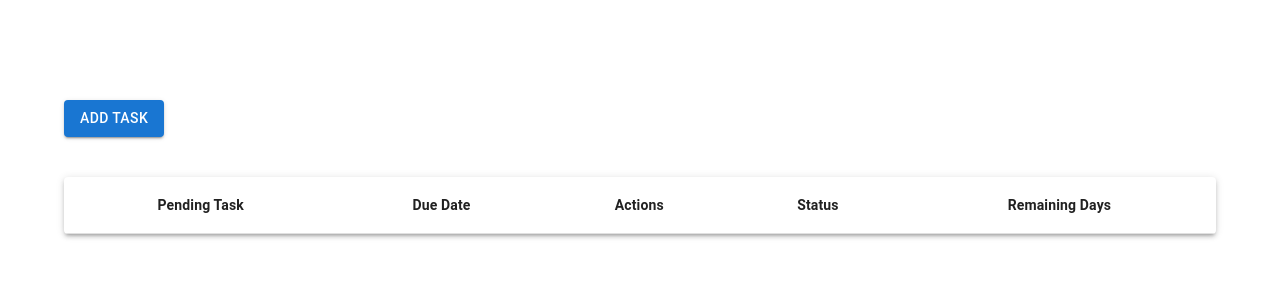
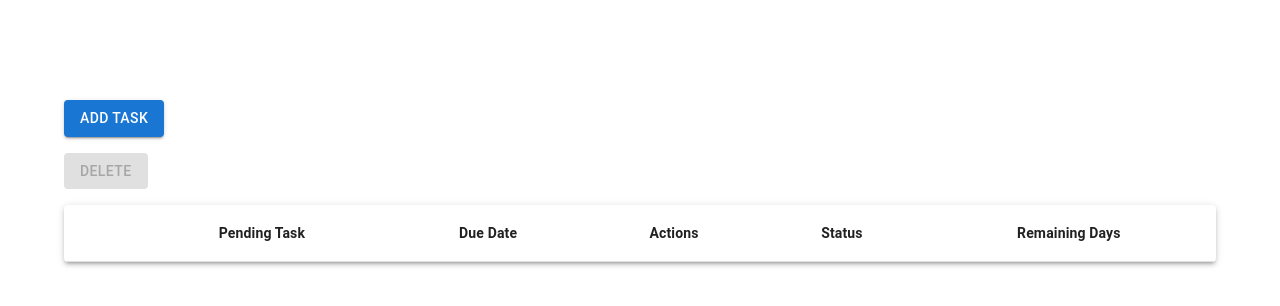
Before and after one commit to tawsifhye/react-todo-firebase, a React (Create React App) app: page / in a window 1280 px wide. Shown: the top 306 px of the page. Built offline with nearby package versions, Linux system fonts and the light colour scheme.

Commit message:
multiple delete added

```diff
--- a/src/Components/DataTable.js
+++ b/src/Components/DataTable.js
@@ -1,4 +1,4 @@
-import React from 'react';
+import React, { useState } from 'react';
 import useDataProvider from '../Context/useDataProvider'
 import Table from '@mui/material/Table';
 import TableBody from '@mui/material/TableBody';
@@ -17,16 +17,33 @@ import { Link } from 'react-router-dom';
 
 const DataTable = () => {
     const [taskList, setTaskList] = useDataProvider();
+    const [isDeleteDisabled, setIsDeleteDisabled] = useState(true)
+    let arr = [];
+    const checkBoxHandler = (e) => {
+        if (e.target.checked) {
 
+            const find = taskList.find(task => task.id === e.target.value)
+            arr.push(find)
+            console.log(arr);
+        }
+        if (!e.target.checked) {
+            const unChecked = arr.find(a => a.id === e.target.value)
+            arr.splice(arr.indexOf(unChecked), 1)
+            console.log('Spliced Array', arr);
+        }
+        if (arr.length > 0) {
+            setIsDeleteDisabled(false);
+        } else {
+            setIsDeleteDisabled(true);
+        }
+    }
+    const deleteMultipleTask = () => {
+        const filteredArray = taskList.filter((task) => {
+            return arr.indexOf(task) < 0;
 
-    const checkBoxHandler = (e, index) => {
-        let arr = [];
-        // if (e.target.checked) {
-        //     const selectedTask = taskList.find((task) => task.id === e.target.value);
-        //     arr.push(selectedTask);
-        //     console.log(arr);
-        // }
-        console.log(index);
+        });
+
+        setTaskList(filteredArray);
     }
     const deleteTask = id => {
         const newTaskList = taskList.filter((task) => task.id !== id)
@@ -34,14 +51,14 @@ const DataTable = () => {
     }
     const markDone = (id) => {
 
-        const statusUpdatedTaslList = taskList.map((task) => {
+        const statusUpdatedTasklList = taskList.map((task) => {
             if (task.id === id) {
                 task.status = !task.status
             }
             return task;
 
         })
-        setTaskList(statusUpdatedTaslList);
+        setTaskList(statusUpdatedTasklList);
 
     }
     return (
@@ -50,15 +67,18 @@ const DataTable = () => {
             <Link to="/addtask"
                 style={{
                     color: 'white',
-                    textDecoration: 'none'
+                    textDecoration: 'none',
+                    display: 'block'
                 }}>
-                <Button variant="contained" sx={{ mb: 5 }}>Add Task</Button>
+                <Button variant="contained" sx={{ mb: 2 }}>Add Task</Button>
             </Link>
+            <Button variant="contained" color="warning" disabled={isDeleteDisabled} sx={{ mb: 2 }} onClick={deleteMultipleTask}>Delete</Button>
 
             <TableContainer sx={{ boxShadow: 3 }} component={Paper} >
                 <Table sx={{ minWidth: 450 }} aria-label="simple table">
                     <TableHead>
                         <TableRow >
+                            <TableCell align="center" sx={{ fontWeight: 'bold' }}></TableCell>
                             <TableCell align="center" sx={{ fontWeight: 'bold' }}>Pending Task</TableCell>
                             <TableCell align="center" sx={{ fontWeight: 'bold' }}>Due Date</TableCell>
                             <TableCell align="center" sx={{ fontWeight: 'bold' }}>Actions</TableCell>
@@ -75,7 +95,10 @@ const DataTable = () => {
                                 }}
                             >
                                 <TableCell align='center'>
-                                    <Checkbox onChange={() => checkBoxHandler(index)} value={row.id} />
+                                    <Checkbox onChange={checkBoxHandler} value={row.id} />
+                                </TableCell>
+                                <TableCell align='center'>
+                                    {row.pendingTask}
                                 </TableCell>
                                 <TableCell align='center'>
                                     {row.dueDate}
```
